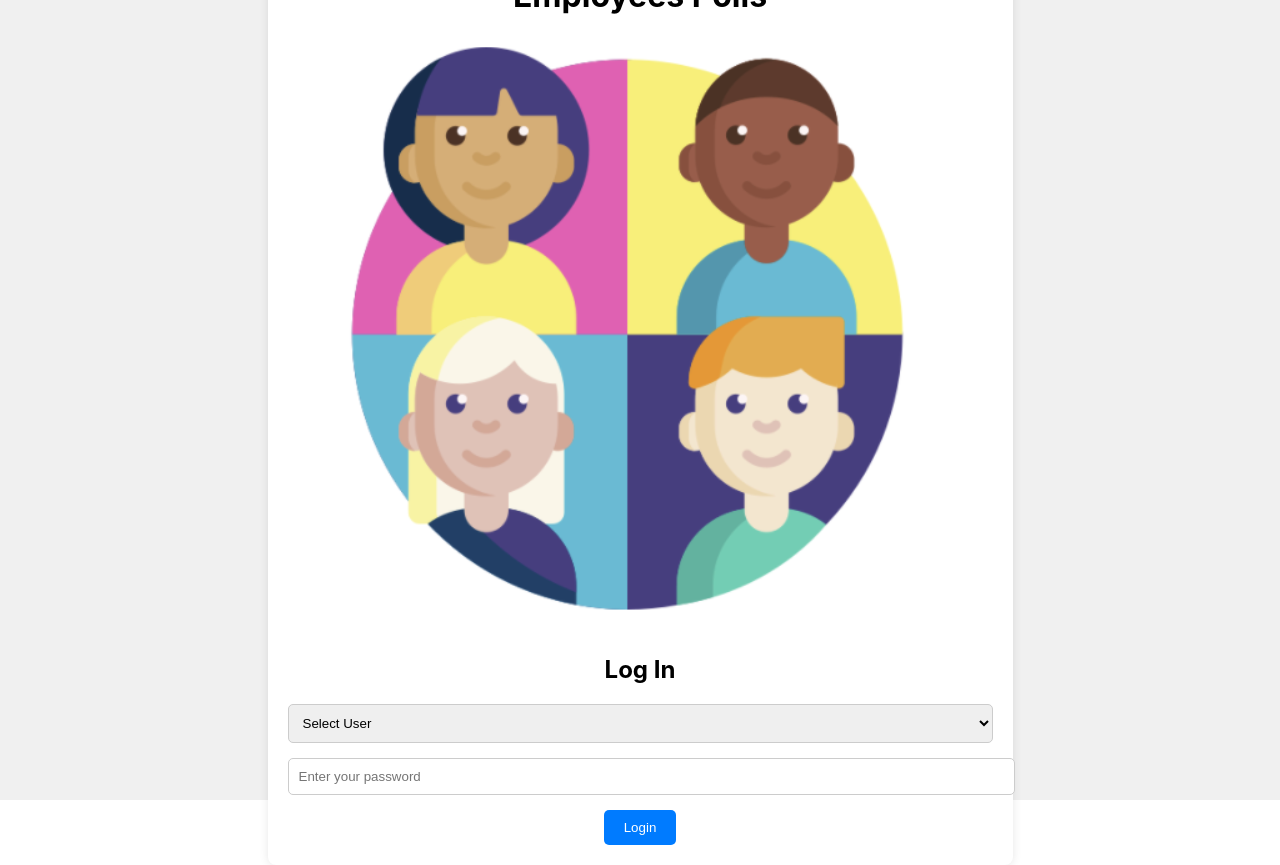
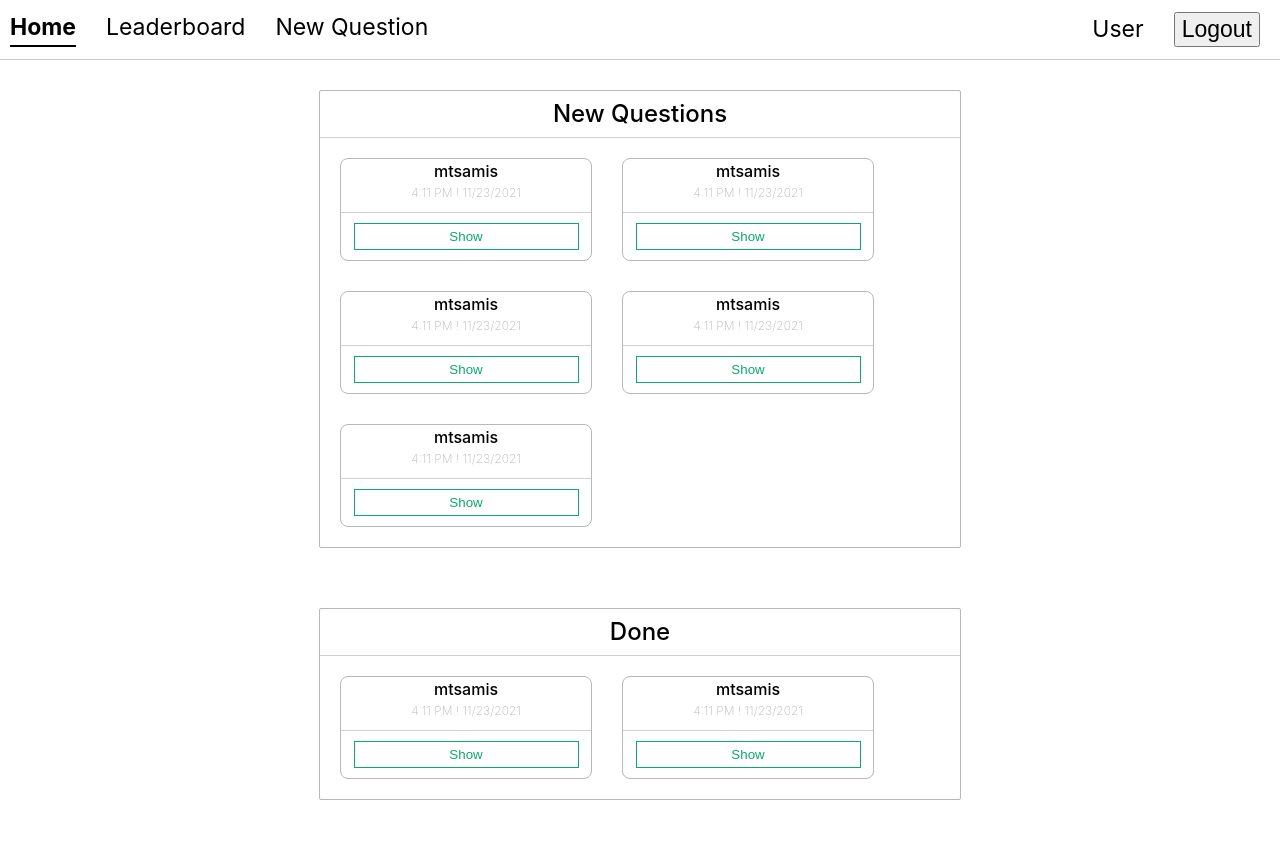
Before and after one commit to alexand1995/Employee_Polls_UD-AA, a React (Create React App) app: page /dashboard in a window 1280 px wide. After the commit the page ends 830 px from the top, so only its background shows below. Built offline with nearby package versions, Linux system fonts and the light colour scheme.

Commit message:
Front-end v0.201120231
-Dashboard.js Created
-Leaderboard,.js Created
-Menu.js Created
-NewQuestion.js Created
-PageNotFound.js Created
-Question.js Created
-QuestionCard.js Created
-Login.js Updated

-CSS

```diff
--- a/package.json
+++ b/package.json
@@ -8,6 +8,7 @@
     "@testing-library/user-event": "^13.5.0",
     "react": "^18.2.0",
     "react-dom": "^18.2.0",
+    "react-router-dom": "^6.19.0",
     "react-scripts": "5.0.1",
     "web-vitals": "^2.1.4"
   },
--- a/src/App.css
+++ b/src/App.css
@@ -1,90 +1,243 @@
-.App {
-  text-align: center;
+html,
+body,
+.root {
+  height: 100%;
+}
+body {
+  line-height: 1.5;
+}
+body,
+.app {
+  background: white;
 }
 
-.App-logo {
-  height: 40vmin;
-  pointer-events: none;
+h1 {
+  font-size: 40px;
+  font-weight: 500;
 }
 
-@media (prefers-reduced-motion: no-preference) {
-  .App-logo {
-    animation: App-logo-spin infinite 20s linear;
-  }
+h2 {
+  font-size: 30px;
+  font-weight: 500;
 }
 
-.App-header {
-  background-color: #282c34;
-  min-height: 100vh;
-  display: flex;
-  flex-direction: column;
-  align-items: center;
-  justify-content: center;
-  font-size: calc(10px + 2vmin);
-  color: white;
+h3 {
+  font-size: 16px;
+  font-weight: 500;
+  color: rgb(90, 88, 88);
 }
 
-.App-link {
-  color: #61dafb;
+select,
+input {
+  width: 30%;
+  padding: 10px;
+  border: 1px solid #ccc;
+  border-radius: 5px;
+  font-size: 14px;
 }
 
-@keyframes App-logo-spin {
-  from {
-    transform: rotate(0deg);
-  }
-  to {
-    transform: rotate(360deg);
-  }
-}
+/* Login */
 
-
-
-.Login {
-  display: flex;
+.login {
   justify-content: center;
   align-items: center;
-  height: 100vh;
-  background-color: #f0f0f0; /* Set your desired background color */
+  background-color: white;
 }
 
 .login-container {
   text-align: center;
+  padding: 10px;
   background-color: white;
-  padding: 20px;
-  border-radius: 8px;
-  box-shadow: 0px 0px 10px rgba(0, 0, 0, 0.1);
+}
+
+.login-image {
+  height: 400px;
 }
 
 .login-form {
   margin-top: 20px;
 }
 
-.input-group {
+.login-input-group {
   margin-bottom: 15px;
 }
 
-label {
-  display: block;
+.loginBtn {
+  margin-top: 16px;
+}
+
+/* Menu */
+
+.top-menu {
+  display: flex;
+  justify-content: space-between;
+  align-items: center;
+  padding: 10px;
+  background-color: #ffffff;
+  border-bottom: 1px solid #ccc;
+  width: 100%;
+}
+
+.menu-items {
+  display: flex;
+  padding-bottom: 2px;
+}
+
+.menu-item {
+  margin-right: 30px;
+  font-size: 23px;
+  text-decoration: none;
+  color: #000;
+}
+
+.selected {
+  border-bottom: 2px solid black;
   font-weight: bold;
 }
 
-select,
-input {
+.user-info {
+  display: flex;
+  justify-content: right;
+  font-size: 23px;
+}
+
+/* Dashboard */
+
+.dashboard {
+  display: flex;
+  flex-direction: column;
+}
+
+.questions {
+  display: flex;
+  flex-direction: column;
+  align-items: center;
+}
+
+.questions-container {
+  display: flex;
+  flex-wrap: wrap;
+  justify-content: center;
+  background-color: #ffffff;
+  border-radius: 2px;
+  margin: 30px;
+  align-items: center;
+  width: 50%;
+  border: 1px solid #b8b8b8;
+}
+
+.qc-title {
+  justify-content: center;
+  align-items: center;
+  font-size: 24px;
+  font-weight: 500;
+  margin: 5px;
+}
+
+.divider {
   width: 100%;
-  padding: 10px;
-  border: 1px solid #ccc;
+  height: 1px;
+  background-color: #b8b8b8ac;
+}
+
+.card-container {
+  display: flex;
+  flex-wrap: wrap;
+  justify-content: flex-start;
+  gap: 10px;
+  background-color: #ffffff;
+  border-radius: 2px;
+  margin: 10px;
+  align-items: center;
+  width: 100%;
+}
+
+.card {
+  display: flex;
+  flex-direction: column;
+  background-color: #ffffff;
+  border-radius: 8px;
+  border: 1px solid #b8b8b8;
+  transition: transform 0.2s ease-in-out;
+  margin: 10px;
+  width: 250px;
+  height: auto;
+  align-items: center;
+}
+
+.card:hover {
+  transform: scale(1.05);
+}
+
+.card-title {
+  font-size: 16px;
+  margin-bottom: 1px;
+  font-weight: 500;
+}
+
+.card-content {
+  font-size: 1rem;
+  color: #666666;
+}
+
+.card-button {
+  border: 1px solid rgb(10, 169, 108);
+  background-color: white;
+  width: 90%;
+  padding: 5px;
+  margin: 10px;
+  color: rgb(10, 169, 108);
+}
+
+.card-timestamp {
+  font-size: 12px;
+  font-weight: 200;
+  margin-bottom: 10px;
+  color: #b8b8b8;
+}
+
+/* Leaderboard */
+.excel-table th,
+.excel-table td {
+  border: 1px solid #ddd;
+  padding: 8px;
+  text-align: left;
+}
+
+.excel-table th {
+  background-color: #f2f2f2;
+  font-weight: bold;
+}
+
+.excel-table-container {
+  display: flex;
+  justify-content: center;
+  height: 100vh;
+  align-items: flex-start;
+  padding-top: 20px;
+}
+
+.table-wrapper {
+  width: 80%;
+  overflow-x: auto;
+}
+
+.excel-table {
+  width: 100%;
+  border-collapse: collapse;
+}
+
+/* New Question */
+.new-questionBtn{
+  background-color: #ebebeb;
+  font-weight: 700;
+  margin: 15px;
+  width: 75px;
+  border:none;
+  padding: 12px;
   border-radius: 5px;
 }
 
-button {
-  background-color: #007bff;
-  color: white;
-  border: none;
-  border-radius: 5px;
-  padding: 10px 20px;
-  cursor: pointer;
+.new-question-input{
+  width: 70%;
 }
-
-button:hover {
-  background-color: #0056b3;
-}
--- a/src/App.js
+++ b/src/App.js
@@ -1,10 +1,27 @@
-import logo from './logo.svg';
-import './App.css';
-import Login from './components/Login';
+import logo from "./logo.svg";
+import "./App.css";
+import Login from "./components/Login";
+import Dashboard from "./components/Dashboard";
+import Leaderboard from "./components/Leaderboard";
+import NewQuestion from "./components/NewQuestion";
+import PageNotFound from "./components/PageNotFound";
+import Question from "./components/Question";
+import { BrowserRouter, Routes, Route } from "react-router-dom";
 
 function App() {
   return (
-    <Login/>
+    <div>
+      <BrowserRouter>
+        <Routes>
+          <Route path="/" element={<Login />} />
+          <Route path="/dashboard" element={<Dashboard />} />
+          <Route path="/leaderboard" element={<Leaderboard />} />
+          <Route path="/newQuestion" element={<NewQuestion />} />
+          <Route path="/question/:id" element={<Question/>} />
+          <Route path="*" element={<PageNotFound />} />
+        </Routes>
+      </BrowserRouter>
+    </div>
   );
 }
 
--- /dev/null
+++ b/src/components/Dashboard.js
@@ -0,0 +1,36 @@
+import React from "react";
+import Menu from "./Menu";
+import QuestionCard from "./QuestionCard";
+
+function Dashboard(props) {
+  return (
+    <div className="dashboard">
+      <Menu />
+      <div className="questions">
+        <div className="questions-container">
+          <div className="qc-title">New Questions</div>
+
+          <div className="divider"></div>
+          <div className="card-container">
+            <QuestionCard author="mtsamis" timestamp="4:11 PM ! 11/23/2021" />
+            <QuestionCard author="mtsamis" timestamp="4:11 PM ! 11/23/2021" />
+            <QuestionCard author="mtsamis" timestamp="4:11 PM ! 11/23/2021" />
+            <QuestionCard author="mtsamis" timestamp="4:11 PM ! 11/23/2021" />
+            <QuestionCard author="mtsamis" timestamp="4:11 PM ! 11/23/2021" />
+          </div>
+        </div>
+        <div className="questions-container">
+          <div className="qc-title">Done</div>
+
+          <div className="divider"></div>
+          <div className="card-container">
+            <QuestionCard author="mtsamis" timestamp="4:11 PM ! 11/23/2021" />
+            <QuestionCard author="mtsamis" timestamp="4:11 PM ! 11/23/2021" />
+          </div>
+        </div>
+      </div>
+    </div>
+  );
+}
+
+export default Dashboard;
--- /dev/null
+++ b/src/components/Leaderboard.js
@@ -0,0 +1,46 @@
+import React from "react";
+import Menu from "./Menu";
+
+function Leaderboard(props) {
+  return (
+    <div>
+      <Menu />
+      <div className="excel-table-container">
+      <div className="table-wrapper">
+        <table className="excel-table">
+            <thead>
+              <tr>
+                <th>Users</th>
+                <th>Answered</th>
+                <th>Created</th>
+              </tr>
+            </thead>
+            <tbody>
+              <tr>
+                <td>Alexandros</td>
+                <td>2</td>
+                <td>2</td>
+              </tr>
+            </tbody>
+            <tbody>
+              <tr>
+                <td>Alexandros</td>
+                <td>2</td>
+                <td>2</td>
+              </tr>
+            </tbody>
+            <tbody>
+              <tr>
+                <td>Alexandros</td>
+                <td>2</td>
+                <td>2</td>
+              </tr>
+            </tbody>
+          </table>
+        </div>
+      </div>
+    </div>
+  );
+}
+
+export default Leaderboard;
--- a/src/components/Login.js
+++ b/src/components/Login.js
@@ -1,38 +1,38 @@
-import React, { useState } from 'react';
-import loginImage from '../images/log_in.png'
+import React, { useState } from "react";
+import loginImage from "../images/log_in.png";
+import { useNavigate } from "react-router-dom";
 
 function Login() {
   // Dummy user data for the dropdown user-list
   const users = [
-        {id:1, name: 'Alexandros'},
-        {id:2, name: 'Stavros'},
-        {id:3, name: 'Lena'}
-    ]
+    { id: 1, name: "Alexandros" },
+    { id: 2, name: "Stavros" },
+    { id: 3, name: "Lena" },
+  ];
 
-    const [selectedUser, setSelectedUser] = useState('');
-    const [password, setPassword] = useState('');
+  const [selectedUser, setSelectedUser] = useState("");
+  const navigate = useNavigate();
 
   const handleUserChange = (e) => {
     setSelectedUser(e.target.value);
-    }
+  };
 
-    const handlePasswordChange = (e) => {
-        setPassword(e.target.value);
-    }
+  const handleLogin = (e) => {
+    e.preventDefault();
+    navigate("/dashboard");
+  };
 
-    const handleLogin = () => {
-        console.log(`User: ${selectedUser} , Password: ${password}`)
-    }
+  return (
+    <div className="login">
+      <div className="login-container">
+        <h1>Employees Polls</h1>
+        <img src={loginImage} className="login-image" alt="Login-Image" />
 
-    return(
-        <div className='Login'>
-            <div className='login-container'>
-                <h1>Employees Polls</h1>
-                <img src={loginImage} alt='Login-Image'/>
+        <div className="login-form">
+          <h2>Log In</h2>
+          <h3>User</h3>
 
-                <div className='login-form'>
-                    <h2>Log In</h2>
-                    <div className='input-group'>
+          <div className="login-input-group">
             <select value={selectedUser} onChange={handleUserChange}>
               <option value="">Select User</option>
               {users.map((user) => (
@@ -43,19 +43,17 @@ function Login() {
             </select>
           </div>
 
-                    <div className='input-group'>
-                        <input
-                        type = "password"
-                        placeholder = "Enter your password"
-                        value = {password}
-                        onChange = {handlePasswordChange}
-                        />
-                    </div>
-                    <button onClick={handleLogin} disabled={!selectedUser}>Login</button>
+          <button
+            className="loginBtn"
+            onClick={handleLogin}
+            disabled={!selectedUser}
+          >
+            Login
+          </button>
         </div>
       </div>
     </div>
-    )
+  );
 }
 
 export default Login;
--- /dev/null
+++ b/src/components/Menu.js
@@ -0,0 +1,51 @@
+import React from "react";
+import { Link, useNavigate, useLocation } from "react-router-dom";
+
+function Menu(props) {
+  const location = useLocation();
+
+  const navigate = useNavigate();
+
+  const handleLogout = (e) => {
+    navigate("/");
+  };
+
+  return (
+    <div className="top-menu">
+      <div className="menu-items">
+        <Link
+          to="/dashboard"
+          className={`menu-item ${
+            location.pathname === "/dashboard" ? "selected" : ""
+          }`}
+        >
+          Home
+        </Link>
+        <Link
+          to="/leaderboard"
+          className={`menu-item ${
+            location.pathname === "/leaderboard" ? "selected" : ""
+          }`}
+        >
+          Leaderboard
+        </Link>
+        <Link
+          to="/newQuestion"
+          className={`menu-item ${
+            location.pathname === "/newQuestion" ? "selected" : ""
+          }`}
+        >
+          New Question
+        </Link>
+      </div>
+      <div className="user-info">
+        <div className="menu-item">User</div>
+        <button className="menu-item" onClick={handleLogout}>
+          Logout
+        </button>
+      </div>
+    </div>
+  );
+}
+
+export default Menu;
--- /dev/null
+++ b/src/components/NewQuestion.js
@@ -0,0 +1,67 @@
+import React from "react";
+import { useState } from "react";
+import Menu from "./Menu";
+import { useNavigate } from "react-router-dom";
+
+function NewQuestion(props) {
+  const navigate = useNavigate();
+
+  const [input1, setInput1] = useState("");
+  const [input2, setInput2] = useState("");
+  const [isButtonDisabled, setIsButtonDisabled] = useState(true);
+
+  const handleInput1Change = (e) => {
+    setInput1(e.target.value);
+    setIsButtonDisabled(e.target.value === "" || input2 === "");
+  };
+
+  const handleInput2Change = (e) => {
+    setInput2(e.target.value);
+    setIsButtonDisabled(e.target.value === "" || input1 === "");
+  };
+
+  const handleButtonClick = () => {
+    console.log("Button Clicked!");
+  };
+
+  return (
+    <div className="login">
+      <Menu />
+      <div className="login-container">
+        <h1>Would You Rather</h1>
+        <h3>Create Your Own Poll</h3>
+
+        <div className="login-form">
+          <h3>First Option</h3>
+
+          <input
+            className="new-question-input"
+            type="text"
+            placeholder="Option One"
+            value={input1}
+            onChange={handleInput1Change}
+          />
+          <br />
+          <h3>Second Option</h3>
+          <input
+            className="new-question-input"
+            type="text"
+            placeholder="Option Two"
+            value={input2}
+            onChange={handleInput2Change}
+          />
+          <br />
+          <button
+            className="new-questionBtn"
+            onClick={handleButtonClick}
+            disabled={isButtonDisabled}
+          >
+            Submit
+          </button>
+        </div>
+      </div>
+    </div>
+  );
+}
+
+export default NewQuestion;
--- /dev/null
+++ b/src/components/PageNotFound.js
@@ -0,0 +1,11 @@
+import React from 'react'
+
+function PageNotFound(props) {
+  return (
+    <div>
+      <h1>PageNotFound</h1>
+    </div>
+  )
+}
+
+export default PageNotFound
--- /dev/null
+++ b/src/components/Question.js
@@ -0,0 +1,11 @@
+import React from 'react'
+
+function Question(props) {
+  return (
+    <div>
+      Question1
+    </div>
+  )
+}
+
+export default Question
--- /dev/null
+++ b/src/components/QuestionCard.js
@@ -0,0 +1,22 @@
+import React from "react";
+import { useNavigate } from "react-router-dom";
+
+function QuestionCard(props) {
+  const navigate = useNavigate();
+
+  const handleQuestionClick = () => {
+    navigate(`/question/1`);
+  };
+
+  return (
+    <div className="card" onClick={handleQuestionClick}>
+      <div className="card-title">{props.author}</div>
+      <div className="card-timestamp">{props.timestamp}</div>
+
+      <div className="divider"></div>
+      <button className="card-button">Show</button>
+    </div>
+  );
+}
+
+export default QuestionCard;
```
Also changed, not shown: 1 other file (tests, documents, lock files or other folders). Lines whose indentation alone changed are shown as unchanged.
